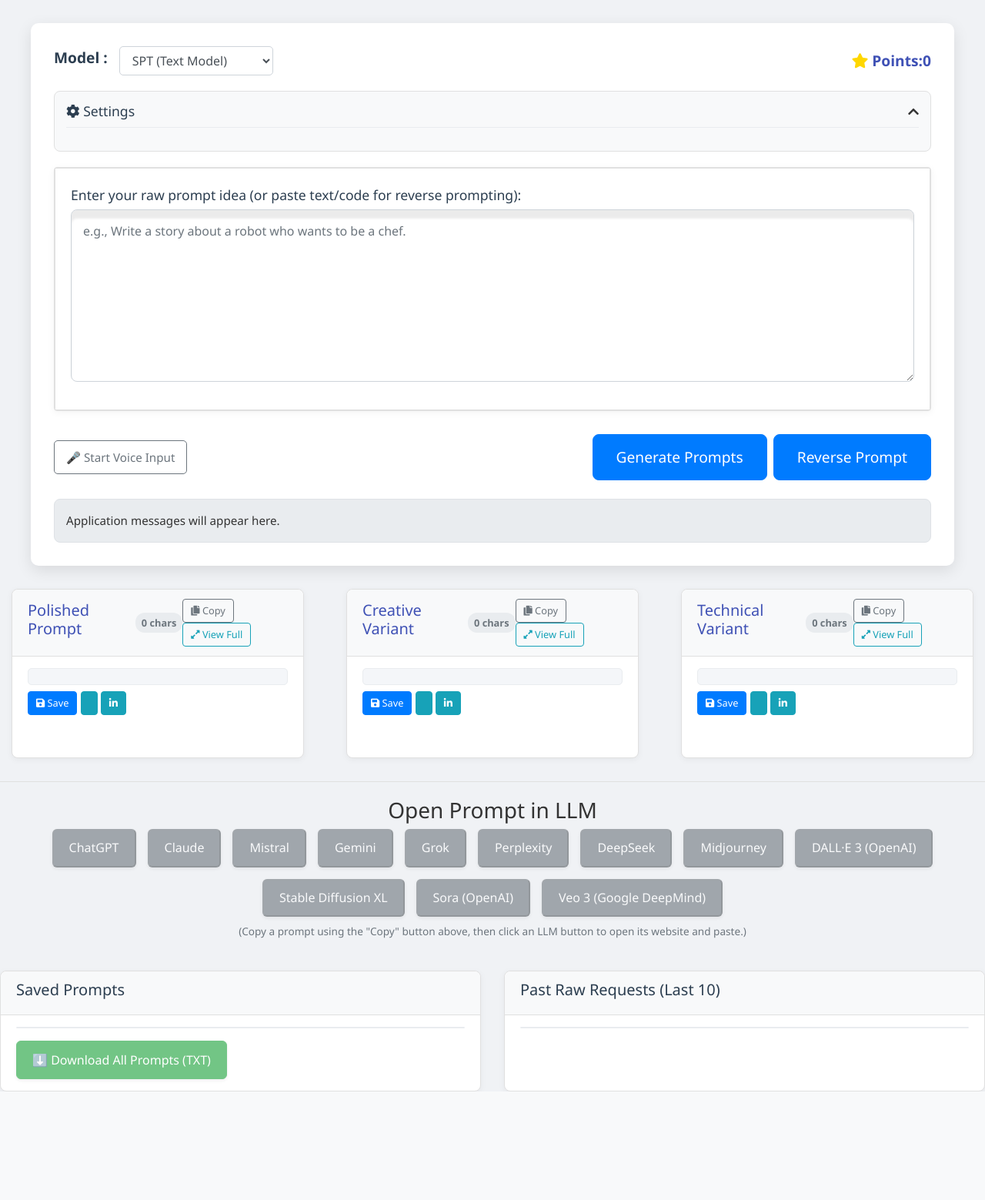
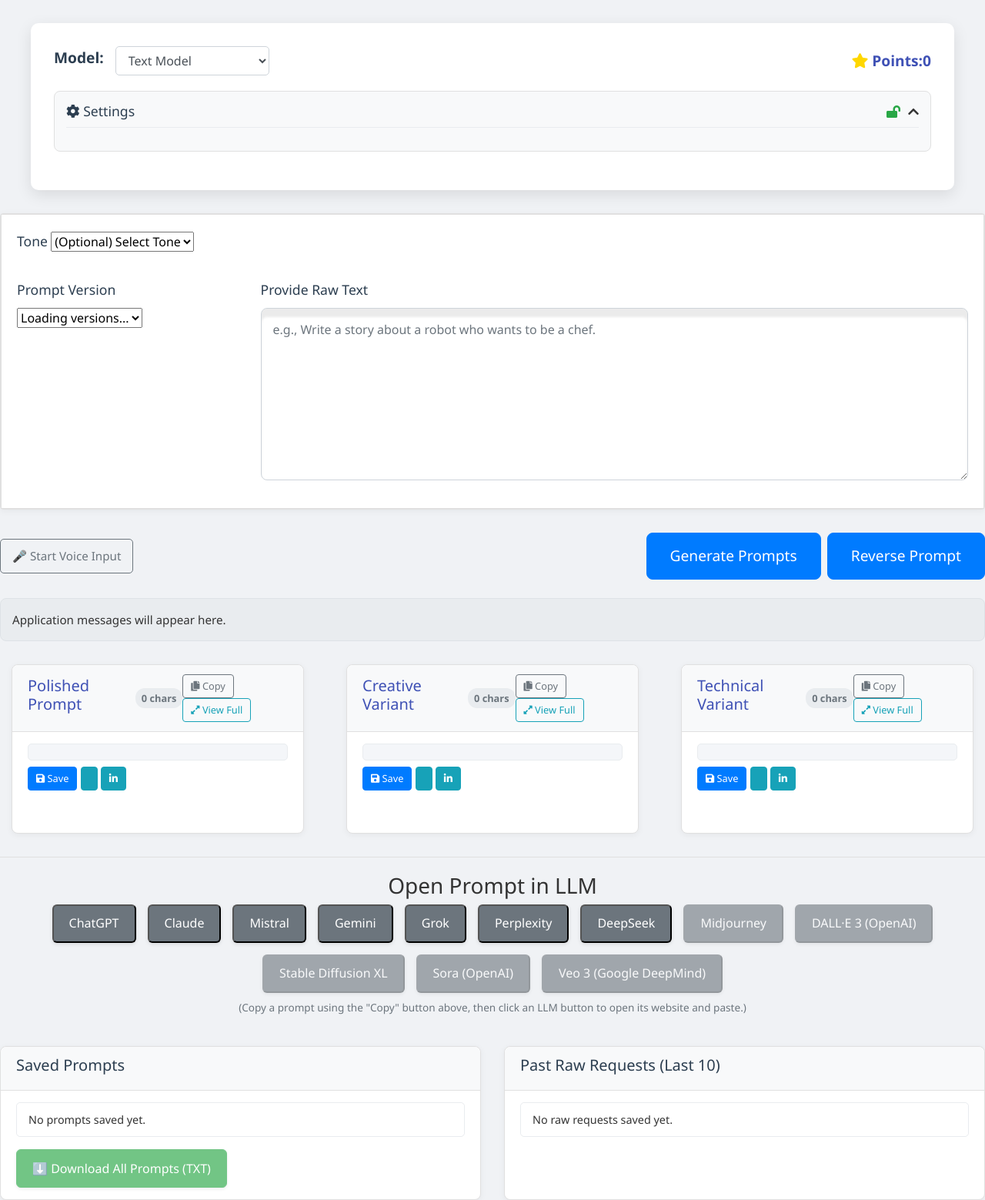
Before and after one commit to simpdatasush/prompts_testing, a Flask app: page /app_home in a window 1280 px wide. Shown: the part 103-1662 px from the top of the page at 77% size. Before the commit the page ends 1521 px from the top, so only its background shows below. Run offline with Flask 3, Linux system fonts and the light colour scheme; a user stored in the database is signed in; grey boxes labelled with a size stand in for pictures from a placeholder-image service; data that the repository does not hold is empty; some libraries are stand-ins or nearby versions.

Commit message:
Update index.html

```diff
--- a/templates/index.html
+++ b/templates/index.html
@@ -742,11 +742,11 @@ text-align: right; /* Align metadata to the right */
 {% endwith %}
 
 <div class="prompt-mode-selector">
-<label for="prompt_mode_select">Model :</label>
+<label for="prompt_mode_select">Model:</label>
 <select id="prompt_mode_select" class="form-control">
-<option value="text">SPT (Text Model)</option>
-<option value="image_gen">SPT (Image Model)</option>
-<option value="video_gen">SPT (Video Model)</option>
+<option value="text">Text Model</option>
+<option value="image_gen">Image Model</option>
+<option value="video_gen">Video Model</option>
 </select>
     {% if current_user.is_authenticated %}
     <div id="user_points_display" class="points-display">
@@ -796,13 +796,11 @@ text-align: right; /* Align metadata to the right */
 <option value="">Select a persona</option>
 </select>
 </div>
-<div class="col-md-6 mb-3">
-    <label for="tone-selector" class="form-label">Tone:</label>
-    <select id="tone-selector" class="form-control">
-        <option value="">(Optional) Select Tone</option>
-        {% for tone in TONES %}
-        <option value="{{ tone }}">{{ tone }}</option>
-        {% endfor %}
+</div>
+<div id="text-tone-selector" class="col-md-6 mb-3">
+<label for="tone_select" class="form-label">Tone:</label>
+<select id="tone_select" class="form-control" disabled>
+<option value="">Select a tone</option>
 </select>
 </div>
 <div class="col-12 mt-2">
@@ -817,15 +815,30 @@ Use the Category filter and either the Subcategory or Persona filter.
 <div class="prompt-input-section card">
     <div class="card-body">
         <form id="promptForm">
+
+            <div class="row g-3 mb-4">
+                <div class="col-md-3">
+                    <label for="tone-selector" class="form-label">Tone</label>
+                    <select class="form-select" id="tone-selector">
+                        <option value="">(Optional) Select Tone</option> </select>
+                </div>
+
+                </div>
+
             <div class="row mb-3">
-<div class="col-md-12">
-<div class="d-flex justify-content-between align-items-center mb-1">
-<label for="prompt_input" class="form-label mb-0">Enter your raw prompt idea (or paste text/code for reverse prompting):</label>
-<div id="sentiment_display" style="font-weight: bold; font-size: 0.9rem;"></div>
-</div>
-<textarea class="form-control" id="prompt_input" name="prompt_input" rows="8" placeholder="e.g., Write a story about a robot who wants to be a chef."></textarea>
-</div>
-</div>
+
+                <div class="col-md-3">
+                    <label for="version-selector" class="form-label">Prompt Version</label>
+                    <select class="form-select" id="version-selector">
+                        <option value="">Loading versions...</option> </select>
+                </div>
+
+                <div class="col-md-9">
+                    <label for="raw-input" class="form-label">Provide Raw Text</label>
+                    <textarea class="form-control" id="raw-input" name="raw_input" rows="8" placeholder="e.g., Write a story about a robot who wants to be a chef."></textarea>
+                </div>
+            </div>
+
             <div class="d-grid gap-2">
                 </div>
         </form>
@@ -1284,7 +1297,6 @@ const IS_ADMIN = {{ current_user.is_admin | tojson | default('false') }}; // NEW
 const LLM_NICHE_MAP = JSON.parse('{{ llm_niche_map | safe }}');
 const CATEGORIES_AND_SUBCATEGORIES = JSON.parse('{{ categories_and_subcategories | safe }}');
 const CATEGORY_PERSONAS = JSON.parse('{{ category_personas | safe }}');
-const TONES_LIST = JSON.parse('{{ TONES | tojson | default("[]") | safe }}');
 // --- END NEW Data Loading ---
 
 function populateCategories() {
@@ -1799,6 +1811,11 @@ const selectedCategory = document.getElementById('category_select').value;
 const selectedSubcategory = document.getElementById('subcategory_select').value;
 const selectedPersona = document.getElementById('persona_select').value; // NEW
 
+// --- INJECTION POINT A: Read Tone and Version from selectors ---
+const selectedTone = document.getElementById('tone-selector').value; // Get the tone value
+const selectedVersion = document.getElementById('version-selector').value; // Get the version value
+// -----------------------------------------------------------------
+
 // Clear previous outputs and token counts
 document.getElementById('polished_output').textContent = '';
 document.getElementById('creative_output').textContent = '';
@@ -1834,20 +1851,25 @@ console.log("Frontend: Sending request to /generate...");
 
 try {
         const formData = new FormData();
-formData.append('prompt_input', promptInput);
-formData.append('language_code', selectedLanguage);
-formData.append('is_json_mode', 'false'); // Always send false
-formData.append('prompt_mode', promptMode); // Send prompt mode
-formData.append('category', selectedCategory);
-formData.append('subcategory', selectedSubcategory);
-formData.append('persona', selectedPersona); // NEW
-
+
+        // Existing appends:
+        formData.append('prompt_input', promptInput); //
+        formData.append('language_code', selectedLanguage); //
+        formData.append('is_json_mode', 'false'); //
+        formData.append('prompt_mode', promptMode); //
+        formData.append('category', selectedCategory); //
+        formData.append('subcategory', selectedSubcategory); //
+        formData.append('persona', selectedPersona); //
+
+        // --- INJECTION POINT B: Append Tone and Version to formData ---
+        formData.append('tone', selectedTone);       // NEW: Tone
+        formData.append('prompt_version', selectedVersion); // NEW: Prompt Version
+        // --------------------------------------------------------------
 
         const response = await fetch('/generate', {
             method: 'POST',
-body: formData
-});
-
+            body: formData //
+});
 console.log("Frontend: Received response status:", response.status);
 console.log("Frontend: Response OK status:", response.ok);
 
@@ -1901,46 +1923,6 @@ if (promptMode === 'image_gen' || promptMode === 'video_gen') {
          }
     // MODIFIED BLOCK END
 
-const data = await response.json(); // Data from the backend
-// Check if the backend returned a general error key
-if (data.error) {
-    // Handle server-side API or policy errors reported in the JSON body
-
-    appOutput.textContent = getMessage("api_error", selectedLanguage, {error: data.error});
-    appOutput.className = 'mt-4 danger';
-    console.error("Backend error reported:", data.error);
-
-} else {
-    // --- START: SUCCESS RESPONSE PROCESSING ---
-
-    // 1. Populate the main prompt output fields
-    // Assuming 'promptMode' logic for multimedia/text mode handling is applied here:
-    // ... (Existing code to populate polished_output, creative_output, technical_output, based on mode) ...
-
-    // 2. Display the new Sentiment Analysis result (Wrapped in a safety block)
-    try {
-        const sentimentDisplay = document.getElementById('sentiment_display');
-        const sentiment = data.sentiment || 'N/A'; // Default to N/A if missing
-
-        // Set color based on sentiment
-        let color = 'gray';
-        if (sentiment === 'POSITIVE') {
-            color = 'green';
-        } else if (sentiment === 'NEGATIVE') {
-            color = 'red';
-        } else if (sentiment === 'NEUTRAL') {
-            color = 'blue';
-        }
-
-        sentimentDisplay.textContent = `Sentiment: ${sentiment}`;
-        sentimentDisplay.style.color = color;
-
-    } catch (e) {
-        // Fallback if the sentiment element is missing or the logic fails
-        console.warn("Failed to display sentiment data:", e);
-    }
-// NOTE: The outer catch block of the main submission function handles
-// network errors and unhandled exceptions.
 // Update token counts (using character count as a proxy)
 document.getElementById('polished_token_count').textContent = `${document.getElementById('polished_output').textContent.length} chars`;
 document.getElementById('creative_token_count').textContent = `${document.getElementById('creative_output').textContent.length} chars`;
@@ -1951,7 +1933,6 @@ appOutput.className = 'mt-4 success';
 fetchAndDisplayRawPrompts();
 // Cooldown and button states will be handled by updateAllButtonStates in finally block
 }
-
 
 } catch (error) {
 let errorMessage = getMessage("generation_failed", selectedLanguage);
@@ -2074,6 +2055,54 @@ reversePromptButton.textContent = 'Reverse Prompt';
 updateAllButtonStates(); // Re-check status to re-enable buttons
 }
 });
+
+// index.html (Inside your <script> tags)
+
+async function loadDynamicOptions() {
+    try {
+        const response = await fetch('/api/v1/get_options');
+        const data = await response.json();
+
+        const toneSelector = document.getElementById('tone-selector');
+        const versionSelector = document.getElementById('version-selector');
+
+        // --- Populate Tone Selector ---
+        data.tones.forEach(tone => {
+            const option = document.createElement('option');
+            option.value = tone;
+            option.textContent = tone;
+            toneSelector.appendChild(option);
+        });
+
+        // --- Populate Prompt Version Selector ---
+        versionSelector.innerHTML = ''; // Clear the initial placeholder
+
+        data.prompt_versions.forEach(version => {
+            const option = document.createElement('option');
+            option.value = version;
+            option.textContent = version;
+
+            // Set the latest version as default selected
+            if (version === 'SuperPrompter v1.1') {
+                option.selected = true;
+            }
+
+            versionSelector.appendChild(option);
+        });
+
+    } catch (error) {
+        console.error('Failed to load dynamic options:', error);
+        // User may need a manual reload or error message here
+    }
+}
+
+// NOTE: You must define DEFAULT_PROMPT_VERSION in your JS as well
+// for the selection logic, or fetch it from the backend.
+const DEFAULT_PROMPT_VERSION = 'SuperPrompter v1.1';
+// Call this function when the page loads:
+// window.onload = loadDynamicOptions;
+
+
 
 // Event listeners for save buttons
 document.querySelectorAll('.save-button').forEach(button => {
```
Lines whose indentation alone changed are shown as unchanged.
